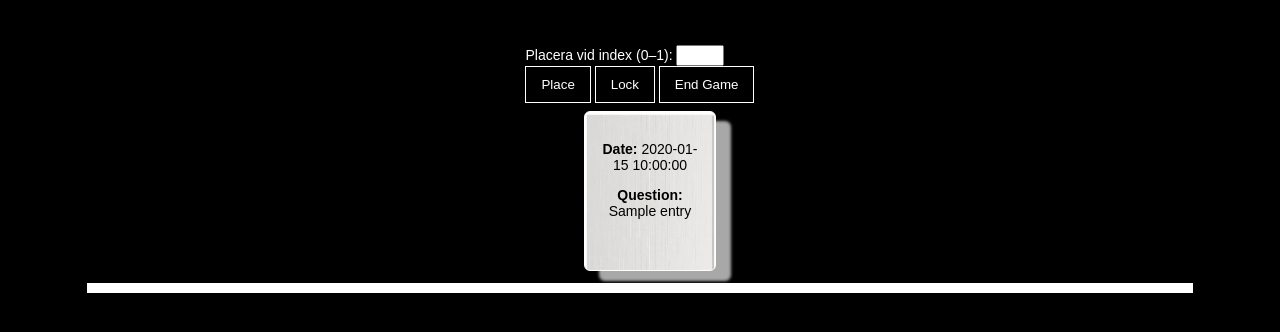
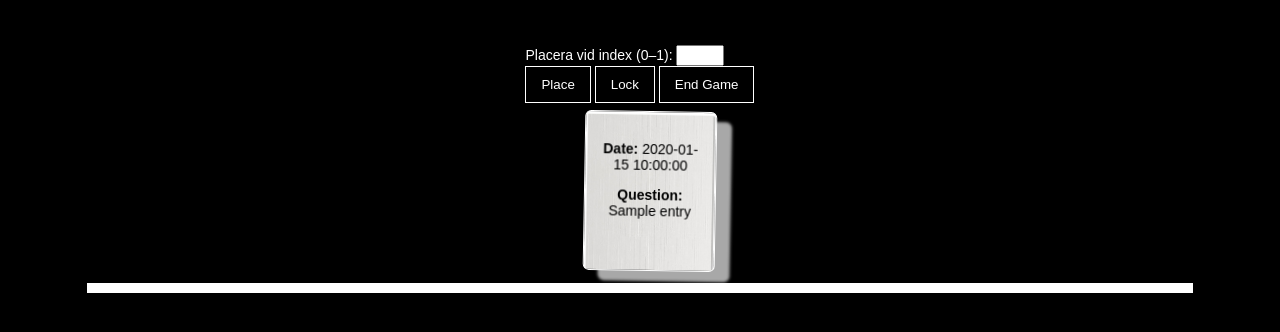
Before and after one commit to GoblinBuilds/ChronoLogical, a Flask app: template templates/game.html in a window 1280 px wide, with the pointer over the restyled element. Shown: the part 183-515 px from the top of the page. Run offline with Flask 3, Linux system fonts and the light colour scheme; the template is opened without the code that fills it: most values are stand-ins (such as "Sample title", 1, 10 or a date in 2020).

Commit message:
Hover: tilt the card

```diff
--- a/static/style.css
+++ b/static/style.css
@@ -176,7 +176,7 @@ body {
     perspective: 1000px;
 }
 .card:hover {
-    transform: scale(1) translateY(-2px); /* slightly larger and lifted */
+    transform: scale(1) translateY(-2px) rotateZ(1deg); /* slightly larger and lifted */
     box-shadow: 15px 10px 3px rgb(168, 168, 168); /* stronger shadow for depth */
 }
 
```
